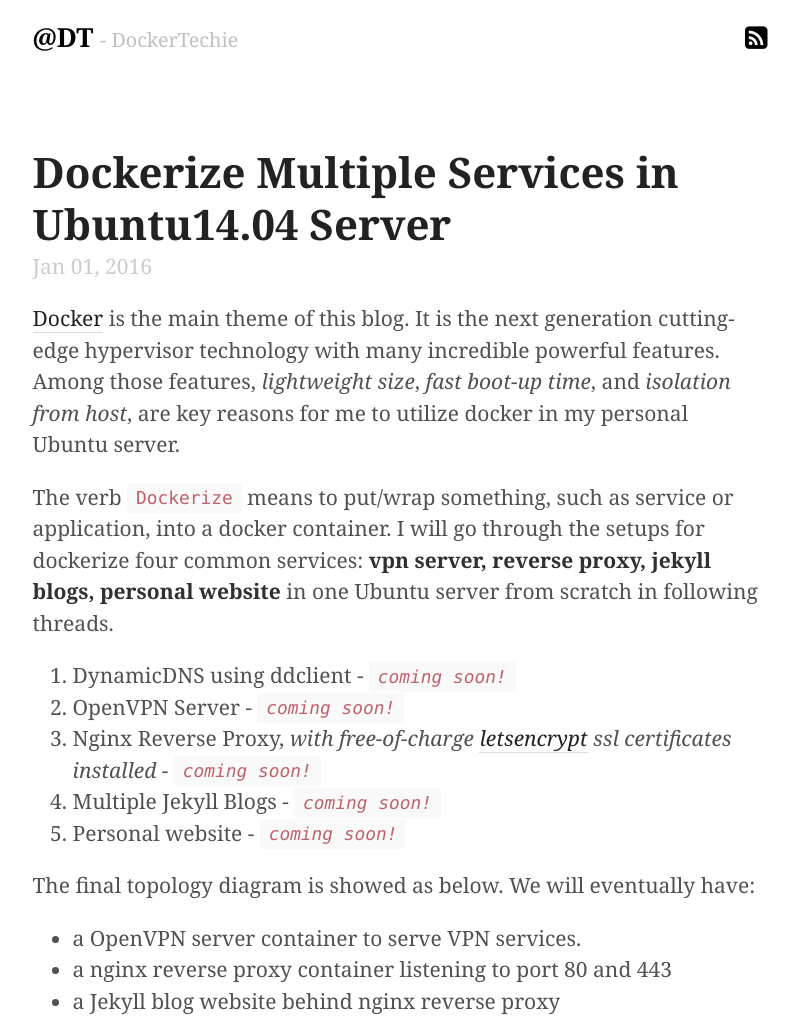
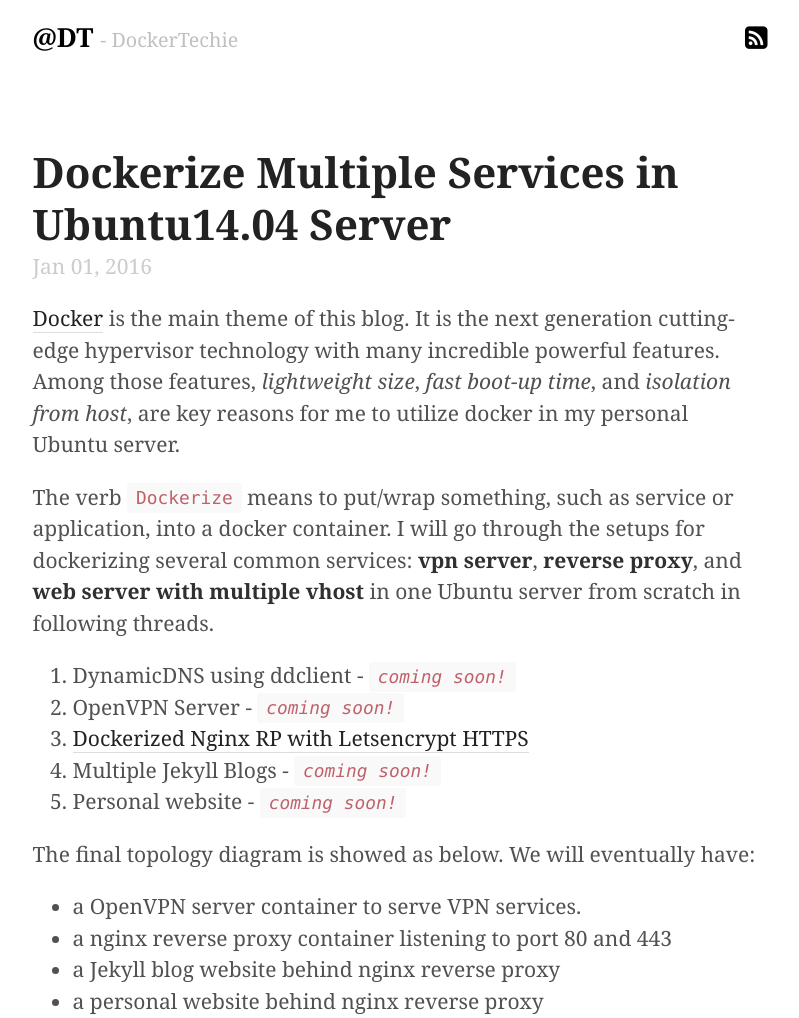
Before and after one commit to Xixiao007/Xixiao007.github.io, a Jekyll site: the page built from _posts/2016-01-01-setup-docker-container-services.md, in a window 1280 px wide. Shown: the top 1018 px of the page, without its empty margins (240-1039 px from the left). Built offline with Jekyll 4.4.1, drawn with Linux system fonts in a browser that asks for light colours; nearby versions of some CDN libraries; comment, search, counter and statistics services are not loaded; grey boxes are pictures that could not be loaded.

Commit message:
"commit"

```diff
--- a/_posts/2016-01-01-setup-docker-container-services.md
+++ b/_posts/2016-01-01-setup-docker-container-services.md
@@ -7,11 +7,11 @@
 
 [Docker](https://www.docker.com/what-docker) is the main theme of this blog. It is the next generation cutting-edge hypervisor technology with many incredible powerful features. Among those features, *lightweight size*, *fast boot-up time*, and *isolation from host*, are key reasons for me to utilize docker in my personal Ubuntu server.
 
-The verb `Dockerize` means to put/wrap something, such as service or application, into a docker container. I will go through the setups for dockerize four common services: **vpn server, reverse proxy, jekyll blogs, personal website** in one Ubuntu server from scratch in following threads.
+The verb `Dockerize` means to put/wrap something, such as service or application, into a docker container. I will go through the setups for dockerizing several common services: **vpn server**, **reverse proxy**, and **web server with multiple vhost** in one Ubuntu server from scratch in following threads.
 
 1. DynamicDNS using ddclient - *`coming soon!`*
 2. OpenVPN Server - *`coming soon!`*
-3. Nginx Reverse Proxy, *with free-of-charge [letsencrypt](https://letsencrypt.org/) ssl certificates installed* - *`coming soon!`*
+3. [Dockerized Nginx RP with Letsencrypt HTTPS]({% post_url 2016-01-05-dockerized-nginx-rp-with-letsencrypt-https %})
 4. Multiple Jekyll Blogs - *`coming soon!`*
 5. Personal website - *`coming soon!`*
 
```
